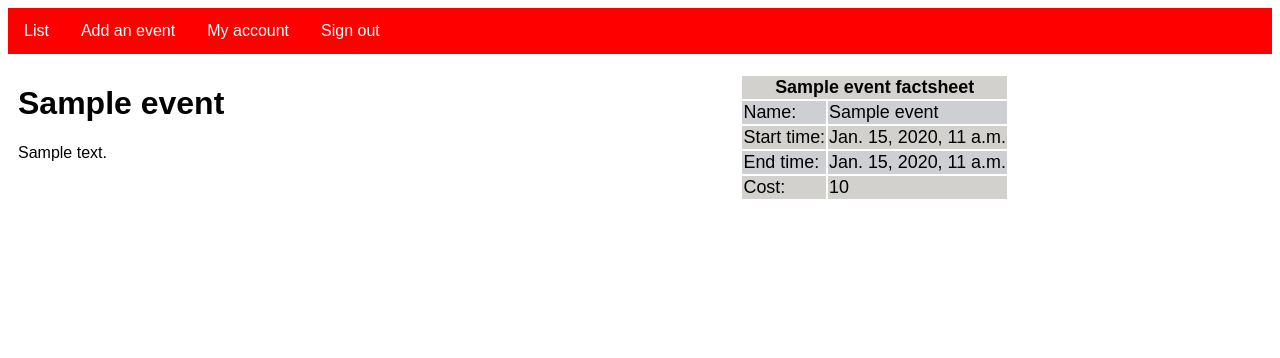
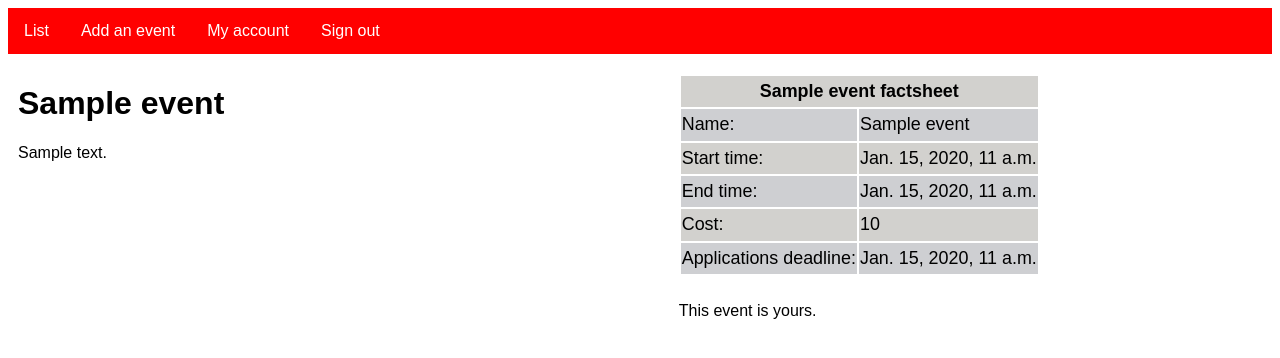
Before and after one commit to A-Potion/sniffshow, a Django app: page /event/1 in a window 1280 px wide. Shown: the top 358 px of the page. Run offline with Django 5.2, Linux system fonts and the light colour scheme; a user stored in the database is signed in; tables that the repository leaves empty hold one stand-in row (values such as "Sample post").

Commit message:
Beggining of the applications.

```diff
--- a/event/models.py
+++ b/event/models.py
@@ -1,12 +1,13 @@
 from django.utils import timezone
 from django.db import models
 from django.contrib.auth.models import User
-from accounts.models import UserData
+from accounts.models import UserData, Dog
 
 import datetime
 
 
 class Event(models.Model):
+    added_by = models.ForeignKey(User, null=True, on_delete=models.CASCADE)
     event_name = models.CharField(max_length=120)
     event_start_date = models.DateTimeField("event start date")
     event_end_date = models.DateTimeField("event end date")
@@ -18,6 +19,9 @@ class Event(models.Model):
     def event_already_happened(self):
         return self.event_end_date >= timezone.now()
 
+    def applications_closed(self):
+        return self.applications_deadline >= timezone.now()
+
 
 class Application(models.Model):
     event = models.ForeignKey(
@@ -28,3 +32,6 @@ class Application(models.Model):
         User,
         on_delete=models.CASCADE,
     )
+    dogs = models.ManyToManyField(Dog)
+
+    notes = models.TextField(max_length=500)
--- a/event/templates/event/detail.html
+++ b/event/templates/event/detail.html
@@ -29,8 +29,19 @@
         <td>Cost:</td>
         <td>{{ event.event_price }}</td>
     </tr>
+    <tr>
+        <td>Applications deadline:</td>
+        <td>{{ event.applications_deadline }}</td>
+    </tr>
+</div>
+</table>
+
+<div class="applications-manage">
+
+    {% if event.added_by == user %}
+    <p>This event is yours.</p>
+    {% endif %}
 </div>
 
-</table>
 </div>
 {% endblock %}
--- a/event/urls.py
+++ b/event/urls.py
@@ -6,4 +6,5 @@ urlpatterns = [
     path("add/", views.add, name = "add"),
     path("list/", views.ListView.as_view(), name = "list"),
     path("<int:pk>", views.DetailView.as_view(), name="detail"),
+    path("<int:pk>/apply", views.apply, name="apply"),
 ]
--- a/event/views.py
+++ b/event/views.py
@@ -1,3 +1,5 @@
+from multiprocessing.reduction import register
+
 from django.db.models.query import QuerySet
 from django.shortcuts import render
 from django.http import HttpResponseRedirect
@@ -8,7 +10,8 @@ from django.urls import reverse
 from django.views import generic
 from django.utils import timezone
 from django.contrib.auth import views as auth_view
-from .forms import AddForm
+from .forms import AddForm, ApplyForm
+from django.contrib.auth.decorators import login_required
 
 
 import datetime
@@ -17,27 +20,44 @@ class ListView(generic.ListView):
     template_name = "event/list.html"
     context_object_name = "events_to_happen"
     def get_queryset(self):
-        return Event.objects.filter(event_end_date__gte = timezone.now()).order_by("-event_end_date")
+        return Event.objects.filter(event_end_date__gte = timezone.now()).order_by("event_start_date")
 
 class DetailView(generic.DetailView):
     model = Event
     template_name = "event/detail.html"
 
+@login_required
+def apply(request, pk):
+    if request.method == "POST":
+        form = super().get_form(ApplyForm)  # Get the form as usual
+        user = self.request.user
+        form.fileds['dogs'].queryset = Dog.objects.filter(user=user)
+        if form.is_valid():
+            form.clean()
+            application = form.save(commit=False)
+            application.user = request.user
+            application.save()
+            return HttpResponseRedirect(reverse("event:list"))
+    else:
+        form = ApplyForm()
+    return render(request, "event/apply.html", {"form": form})
 
+@login_required
 def add(request):
     error_msg = ""
     if request.method == "POST":
         form = AddForm(request.POST)
         if form.is_valid():
-            data = form.cleaned_data
+            form.clean()
+            event = form.save(commit=False)
+            event.event_add_date = timezone.now()
+            event.added_by = request.user
+            event_end_date = form.cleaned_data["event_end_date"]
             event_start_date = form.cleaned_data["event_start_date"]
-            event_end_date = form.cleaned_data["event_end_date"]
-            event_name = form.cleaned_data["event_name"]
-            event_price = form.cleaned_data["event_price"]
             if event_end_date <= event_start_date:
                 error_msg = "The event may not end before it starts."
             else:
-                Event.objects.create(event_add_date=timezone.now(), event_start_date=event_start_date, event_end_date=event_end_date, event_name=event_name, event_price=event_price)
+                event.save()
                 return HttpResponseRedirect(reverse("event:list"))
     else:
         form = AddForm()
```
Also changed, not shown: event/forms.py (+11 -2 lines), event/templates/event/add.html (+4 -5 lines), event/templates/event/apply.html (added, +15 -0 lines), event/templates/event/list.html (+6 -2 lines).
